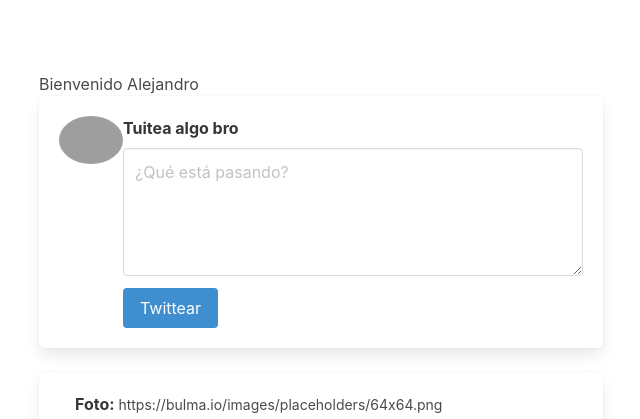
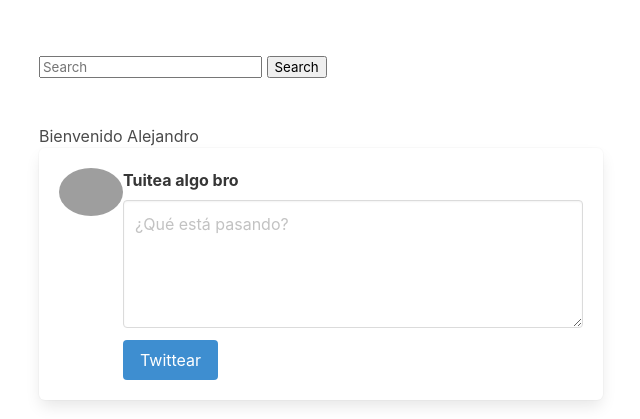
Before and after one commit to alejodiaztorres/Proyecto-Twitter, a Rails app: page /tweets in a window 1280 px wide. Shown: the part 52-471 px from the top of the page, without its empty margins (25-665 px from the left). Run offline with Rails 7, Linux system fonts and the light colour scheme; a user stored in the database is signed in; data comes from the database, SQL or seed files in the repository; tables that the repository leaves empty hold one stand-in row (values such as "Sample post"); style sheets or scripts are compiled from the project's sources; some libraries are stand-ins or nearby versions; grey boxes are pictures that could not be loaded.

Commit message:
Hito 2, Buscador funcionando

```diff
--- a/app/controllers/tweets_controller.rb
+++ b/app/controllers/tweets_controller.rb
@@ -8,6 +8,16 @@
     # @tweets = Tweet.order(created_at: :desc).paginate(page: params[:page], per_page: 50)
     @tweets = Tweet.order(created_at: :desc).paginate(page: params[:page], per_page: 50)
     @tweet = Tweet.new
+
+
+    @q = params[:q]
+    if @q
+      @tweets = Tweet.where("tweet like ?", "%#{@q}%").paginate(page: params[:page], per_page: 50)
+    end
+
+    # if params[:tweet].present?
+    #   Tweet.where('tweet = ?', params[:tweet])
+    # end
   end
 
 
--- a/app/views/layouts/application.html.erb
+++ b/app/views/layouts/application.html.erb
@@ -41,7 +41,7 @@
               <div class="field is-grouped">
                 <p class="control">
                   <%= link_to 'Nuevo tweet', new_tweet_path, class: "button is-info is-inverted"%>
-                </p>
+
                 <% if user_signed_in? %>
 
                   <p class="control">
--- a/app/views/tweets/_feed.html.erb
+++ b/app/views/tweets/_feed.html.erb
@@ -1,5 +1,12 @@
 <div class="column is-half">
     <% if user_signed_in? %>
+    <nav class="navbar navbar-light bg-light justify-content-between">
+        <form class="form-inline">
+            <input class="form-control mr-sm-2" type="search" placeholder="Search" aria-label="Search" name="q">
+            <button class="btn btn-outline-success my-2 my-sm-0" type="submit">Search</button>
+        </form>
+    </nav>
+
     <h1 class="pt-5"> Bienvenido <%= current_user.name %> </h1>
     <article class="media box">
         <figure class="medifa-left">
@@ -8,7 +15,7 @@
             </p>
         </figure>
         <div class="media-content">
-            <%= render 'tweets/form'%>
+            <%= render 'tweets/form', tweet: @tweet%>
         </div>
     </article>
     <% end %>
--- a/app/views/tweets/_form.html.erb
+++ b/app/views/tweets/_form.html.erb
@@ -1,4 +1,4 @@
-<%= simple_form_for(@tweet) do |f|%>
+<%= simple_form_for(tweet) do |f|%>
 <%= f.error_notification%>
 <div class="field">
   <div class=control>
```
Also changed, not shown: Gemfile, Gemfile.lock.
